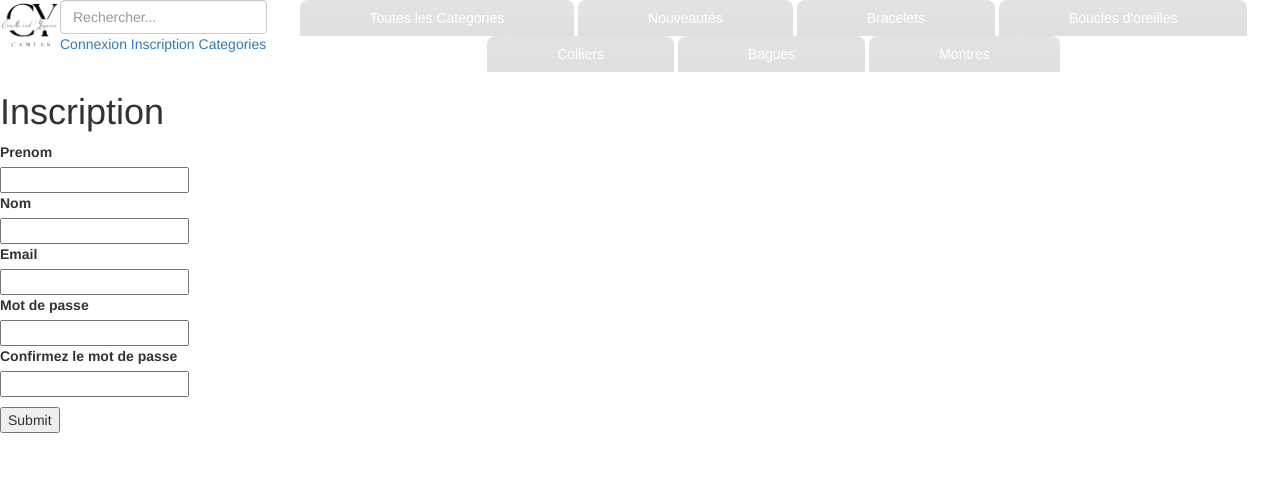
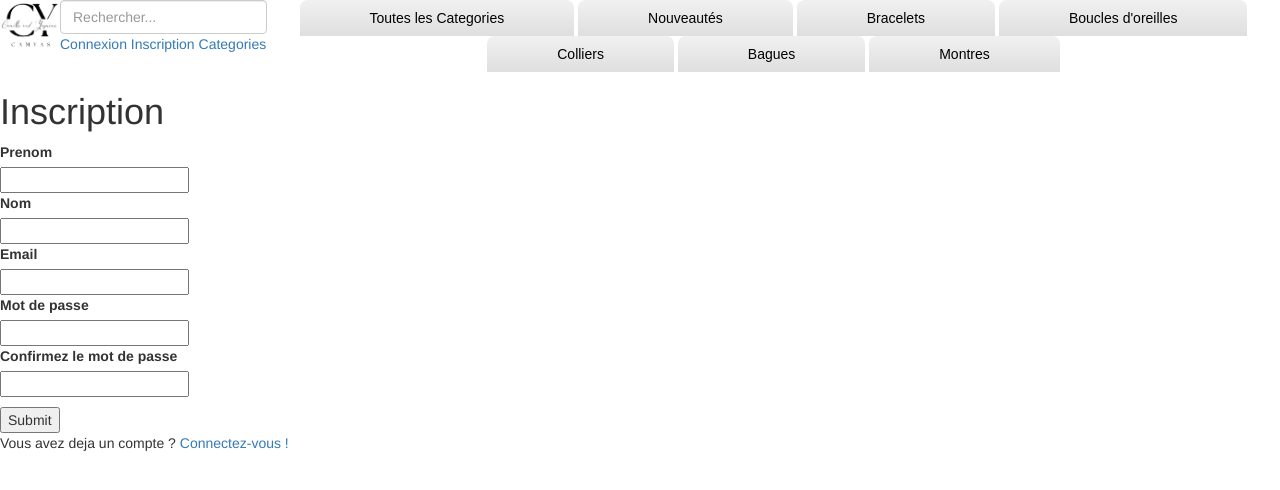
Before and after one commit to Luxanna23/boutique-en-ligne, a PHP site: page /php/inscription.php in a window 1280 px wide. Shown: the top 490 px of the page. Run offline with PHP 8.4, Linux system fonts and the light colour scheme; data comes from the database, SQL or seed files in the repository; data that the repository does not hold is empty; some libraries are stand-ins or nearby versions.

Commit message:
verification du module d'inscription

```diff
--- a/classes/User.php
+++ b/classes/User.php
@@ -84,8 +84,12 @@ class User
 
     function register($bdd)
     {
+        $email = trim($this->email);
+        $firstname = trim($this->firstname);
+        $lastname = trim($this->lastname);
+        $password = password_hash(trim($this->password), PASSWORD_DEFAULT);
         $request = $bdd->prepare('INSERT INTO `users`(`email`, `password`, `firstname`, `lastname`, `avatar`) VALUES (?,?,?,?,?)');
-        $request->execute([$this->email, $this->password, $this->firstname, $this->lastname, $this->avatar]);
+        $request->execute([$email, $password, $firstname, $lastname, $this->avatar]);
     }
 
     function loginUnique($bdd)
--- a/css/header.css
+++ b/css/header.css
@@ -35,35 +35,35 @@
     }
     /* background des liens menus */
     #menu-demo2 li {
-    background-color: #d8d7d7;
-    background-image:-webkit-linear-gradient(top, #e0e0e0 0%, #e0e0e0 100%);
-    background-image:linear-gradient(to bottom, #e4e3e3 0%, #dfdfdf 100%);
+    background-color: #e7e5e5;
+    background-image:-webkit-linear-gradient(top, #efefef 0%, #e0e0e0 100%);
+    background-image:linear-gradient(to bottom, #f1f1f1 0%, #dfdfdf 100%);
     }
     /* background des liens sous menus */
     #menu-demo2 li li{
-    background:#bfbfbf;
+    background:#e6e4e4;
     }
     /* background des liens menus et sous menus au survol */
     #menu-demo2 li:hover, #menu-demo2 li li:hover{
-    background:#ebded7;
+    background:#f5f8fe;
     }
     /* les a href */
     #menu-demo2 a{
     text-decoration:none;
     display:block;
     padding:8px 70px;
-    color:#fff;
+    color:#000000;
     font-family:arial;
     }
     #menu-demo2 ul a{
     padding:8px 0;
     }
     #menu-demo2 li:hover li a{
-    color:#fff;
+    color:#1b1b1b;
     text-transform:inherit;
     }
     #menu-demo2 li:hover a, #menu-demo2 li li:hover a{
-    color:#fffefe;
+    color:#000000;
     }
 
     .nav1 {
--- a/php/connexion.php
+++ b/php/connexion.php
@@ -61,6 +61,7 @@ if (isset($_POST["Envoyer"])) {
             <input type="submit" name="Envoyer">
 
         </form>
+        <span>Vous n'avez pas encore de compte ? <a href="inscription.php">Inscrivez-vous !</a></span>
     </main>
 
 </body>
--- a/php/inscription.php
+++ b/php/inscription.php
@@ -35,16 +35,6 @@ $msg = '';
 //     }
 //   } else {
 //     $msg = "Veuillez remplir tout les champs.";
-//   }
-// }
-
-
-// function isCompatible()
-// {
-//   if ($_POST['password'] == $_POST['password2']) {
-//     return true;
-//   } else {
-//     return false;
 //   }
 // }
 
@@ -95,6 +85,8 @@ $msg = '';
 
       <input type="submit" name="Envoyer">
     </form>
+
+    <span>Vous avez deja un compte ? <a href="connexion.php">Connectez-vous !</a></span>
   </main>
 
 </body>
--- a/php/inscriptionAdresse.php
+++ b/php/inscriptionAdresse.php
@@ -39,6 +39,7 @@ submit($bdd);
     <meta name="viewport" content="width=device-width, initial-scale=1.0">
     <title>Inscription</title>
     <link rel="stylesheet" type="text/css" href="../css/style.css">
+    <link rel="stylesheet" type="text/css" href="../css/header.css">
     <link rel="stylesheet" href="https://maxcdn.bootstrapcdn.com/bootstrap/3.4.1/css/bootstrap.min.css">
     <script src="https://ajax.googleapis.com/ajax/libs/jquery/3.6.4/jquery.min.js"></script>
     <script src="https://maxcdn.bootstrapcdn.com/bootstrap/3.4.1/js/bootstrap.min.js"></script>
--- a/php/profil.php
+++ b/php/profil.php
@@ -70,12 +70,12 @@ ob_start('ob_gzhandler'); //si il y a un pb essayer avec ob_start()
                         $dateCommande = explode("-", $commande['date']);
                         $date= $dateCommande[2] . " / " . $dateCommande[1] . " / " . $dateCommande[0];
                         $idCommande = $commande['id'];
-
                         // Récupérer les informations de l'article depuis la base de données
                         $request2 = $bdd->prepare('SELECT * FROM commande INNER JOIN commandpanier ON commande.id = commandpanier.id_commande INNER JOIN articles ON commandpanier.id_article = articles.idArt WHERE id_user = ? AND commande.id = ?');
                         $request2->execute([$_SESSION['user']['id'], $idCommande ]);
                         $result2 = $request2->fetchAll(PDO::FETCH_ASSOC);
-                        echo "</br>Commande passée le : " . $date . " - Total : " . $commande['prixTotal'] . "$</span></br>";
+                        echo "</br>Commande passée le : " . $date . " - Total : " . $commande['prixTotal'] . "€</br>
+                        Livré à : " . $commande['adresse'] . "<br>Numero de Tel : ". $commande['phone']."</span></br>";
                         foreach ($result2 as $key){
                             echo "<a href='detail.php?article_id=" . $key['idArt'] ."'><span><img src='" . $key['imgArt'] . " '><span></a>";
                         }
--- a/php/profiledit.php
+++ b/php/profiledit.php
@@ -57,6 +57,7 @@ if (isset($_POST['submitInfo'])) {
   <meta name="viewport" content="width=device-width, initial-scale=1.0">
   <title>Profil</title>
   <link rel="stylesheet" type="text/css" href="../css/style.css">
+  <link rel="stylesheet" type="text/css" href="../css/header.css">
   <link rel="stylesheet" href="https://maxcdn.bootstrapcdn.com/bootstrap/3.4.1/css/bootstrap.min.css">
   <script src="https://ajax.googleapis.com/ajax/libs/jquery/3.6.4/jquery.min.js"></script>
   <script src="https://maxcdn.bootstrapcdn.com/bootstrap/3.4.1/js/bootstrap.min.js"></script>
--- a/php/traitement_signup.php
+++ b/php/traitement_signup.php
@@ -35,6 +35,8 @@ if (isset($data)) {
         $message['erreur'] = '<i class="fa-solid fa-circle-exclamation"></i>&nbspL\'adresse mail n\'est pas valide.';
     } elseif (!isCompatible($password, $confirm_password)) {
         $message['erreur'] = '<i class="fa-solid fa-circle-exclamation"></i>&nbspLes champs password sont différents.';
+    } elseif (!preg_match('/^(?=.*[a-z])(?=.*[A-Z])(?=.*\d).{6,}$/', $password)){
+        $message['erreur'] = '<i class="fa-solid fa-circle-exclamation"></i>&nbspLe mot de passe ne doit pas être court et doit contenir au moins un chiffre, une lettre en majuscule et une en minuscule. ' . $password;
     } else {
         if ($user->loginUnique($bdd)) {
             $message['erreur'] = '<i class="fa-solid fa-circle-exclamation"></i>&nbspCette email est déjà utilisé';
```
